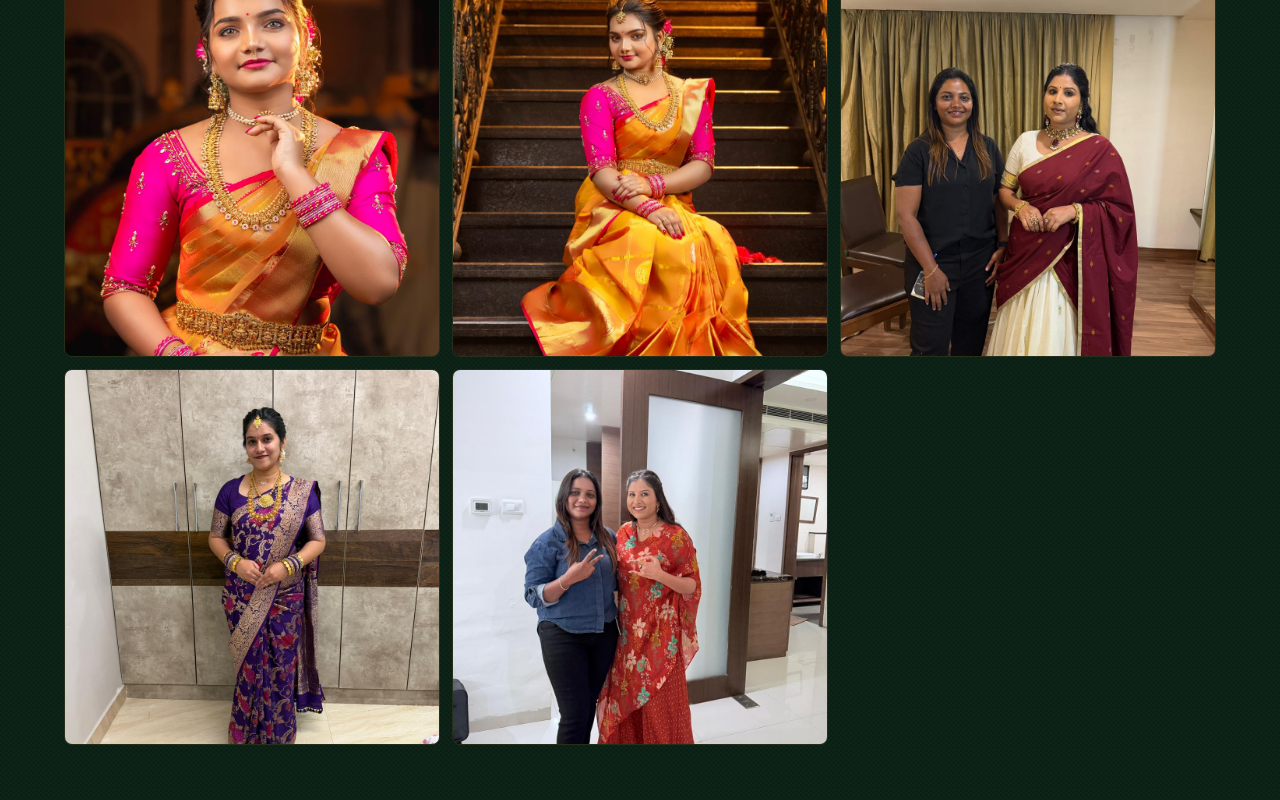
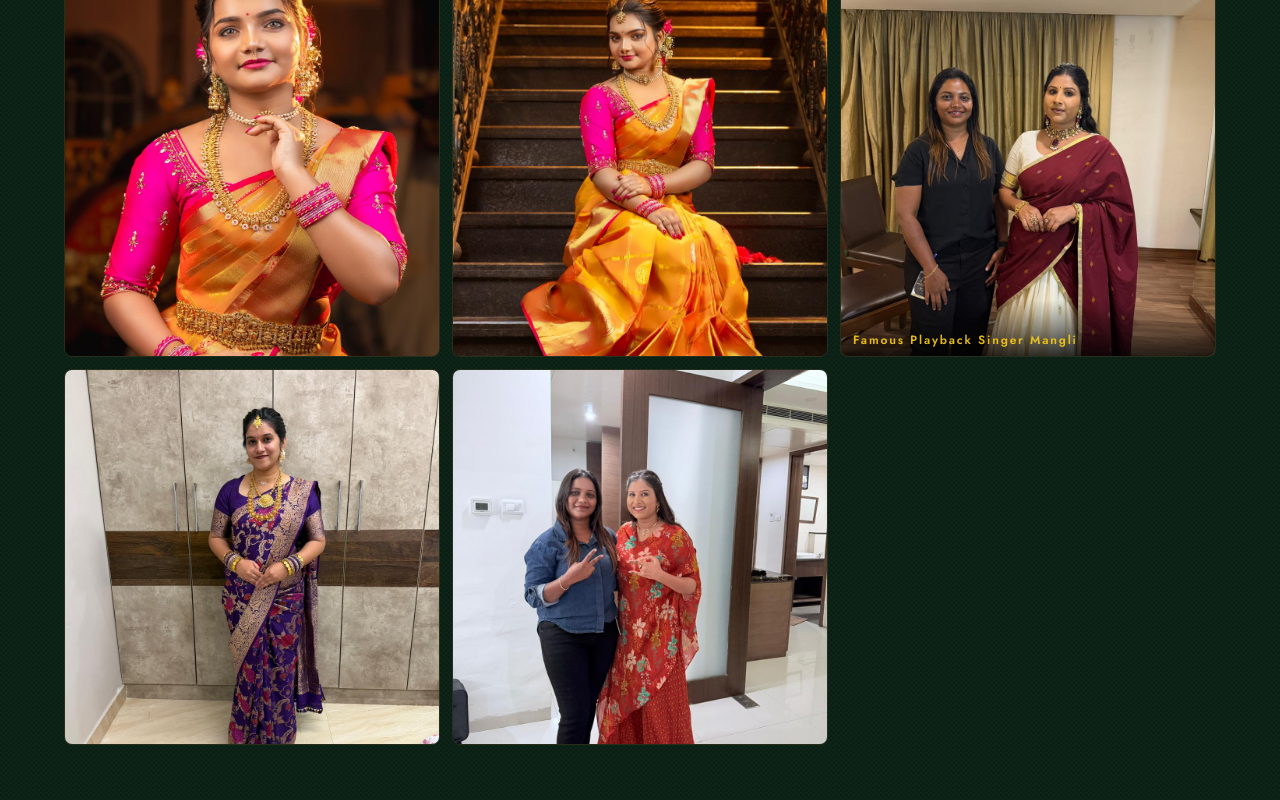
Before and after one commit to nandhan262006/deepabridal, a React (Vite) app: page / in a window 1280 px wide. Shown: the part 4853-5653 px from the top of the page. Built offline with nearby package versions, Linux system fonts and the light colour scheme; a web font is replaced by a local one.

Commit message:
Add 'Famous Playback Singer Mangli' label over insta3 image

```diff
--- a/src/components/Gallery.jsx
+++ b/src/components/Gallery.jsx
@@ -35,6 +35,13 @@ function InstagramPost({ post, index }) {
       <div className="absolute inset-0 bg-black/0 group-hover:bg-black/20 transition-colors duration-300 flex items-center justify-center">
         <Camera size={24} className="text-white/0 group-hover:text-white/80 transition-all duration-300" />
       </div>
+      {post.id === 3 && (
+        <div className="absolute bottom-0 left-0 right-0 bg-gradient-to-t from-black/80 to-transparent pt-8 pb-2 px-3">
+          <p className="font-sans text-[10px] sm:text-xs tracking-[0.15em] text-yellow-400/90 font-semibold">
+            Famous Playback Singer Mangli
+          </p>
+        </div>
+      )}
     </motion.a>
   );
 }
```
